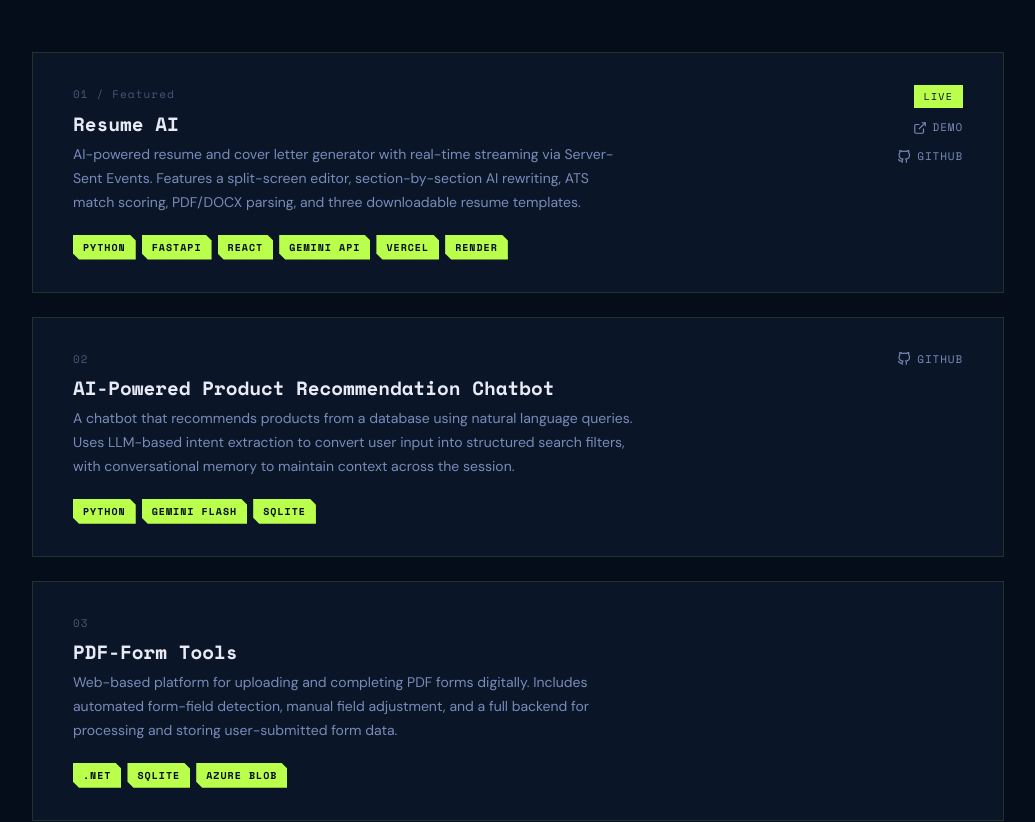
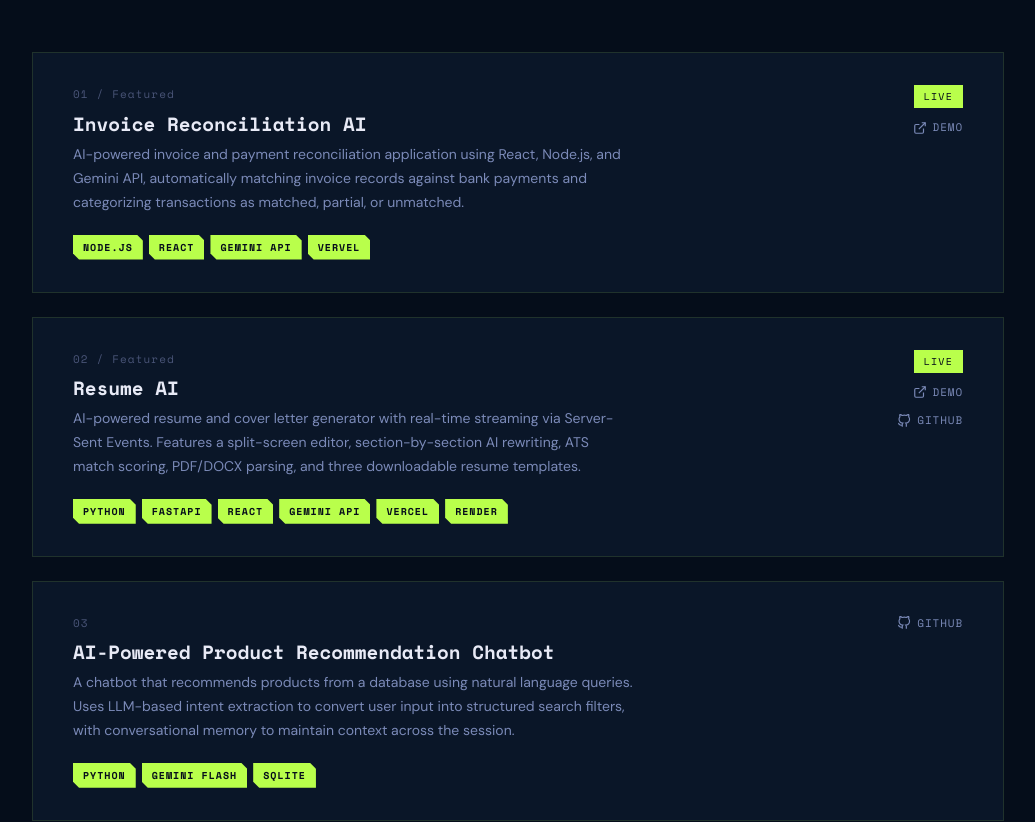
Before and after one commit to AngelVEC/portfolio, a React (Vite) app: page / in a window 1280 px wide. Shown: the part 3140-3962 px from the top of the page, without its empty margins (122-1157 px from the left). Built offline with nearby package versions, Linux system fonts and the light colour scheme.

Commit message:
Feat: added new project called Invoice Reconciliation AI to the Projects.jsx file

```diff
--- a/src/components/Projects.jsx
+++ b/src/components/Projects.jsx
@@ -20,7 +20,15 @@ function IconGithub() {
 
 const PROJECTS = [
   {
-    num: '01 / Featured',
+  num: '01 / Featured',
+    badge: 'Live',
+    title: 'Invoice Reconciliation AI',
+    desc: ' AI-powered invoice and payment reconciliation application using React, Node.js, and Gemini API, automatically matching invoice records against bank payments and categorizing transactions as matched, partial, or unmatched. ',
+    stack: ['Node.js', 'React', 'Gemini API', 'Vervel' ],
+    demoHref: 'https://reconcile-app-fortesting.vercel.app/',
+  },
+  {
+    num: '02 / Featured',
     badge: 'Live',
     title: 'Resume AI',
     desc: 'AI-powered resume and cover letter generator with real-time streaming via Server-Sent Events. Features a split-screen editor, section-by-section AI rewriting, ATS match scoring, PDF/DOCX parsing, and three downloadable resume templates.',
@@ -29,26 +37,26 @@ const PROJECTS = [
     githubHref: 'https://github.com/AngelVEC/Ai-Resume-Frontend',
   },
   {
-    num: '02',
+    num: '03',
     title: 'AI-Powered Product Recommendation Chatbot',
     desc: 'A chatbot that recommends products from a database using natural language queries. Uses LLM-based intent extraction to convert user input into structured search filters, with conversational memory to maintain context across the session.',
     stack: ['Python', 'Gemini Flash', 'SQLite'],
     githubHref: 'https://github.com/AngelVEC/AI-Chatbot-With-Item-Recommendation',
   },
   {
-    num: '03',
+    num: '04',
     title: 'PDF-Form Tools',
     desc: 'Web-based platform for uploading and completing PDF forms digitally. Includes automated form-field detection, manual field adjustment, and a full backend for processing and storing user-submitted form data.',
     stack: ['.NET', 'SQLite', 'Azure Blob'],
   },
   {
-    num: '04',
+    num: '05',
     title: 'Secure File Sharing',
     desc: 'A secure file-sharing platform with end-to-end encryption using Shamir\'s Secret Sharing. Integrates Gmail API for MFA authentication, AWS EC2 management, and Firestore for NoSQL storage. Includes a full OWASP Top 10 penetration test with documented findings.',
     stack: ['Python', 'AWS EC2', 'Firestore', 'Gmail API', 'MFA', 'OWASP'],
   },
   {
-    num: '05',
+    num: '06',
     title: 'Restaurant Website',
     desc: 'A responsive website for a restaurant',
     stack: ['React', '.NET', 'GraphQL', 'PostgreSQL'],
```
